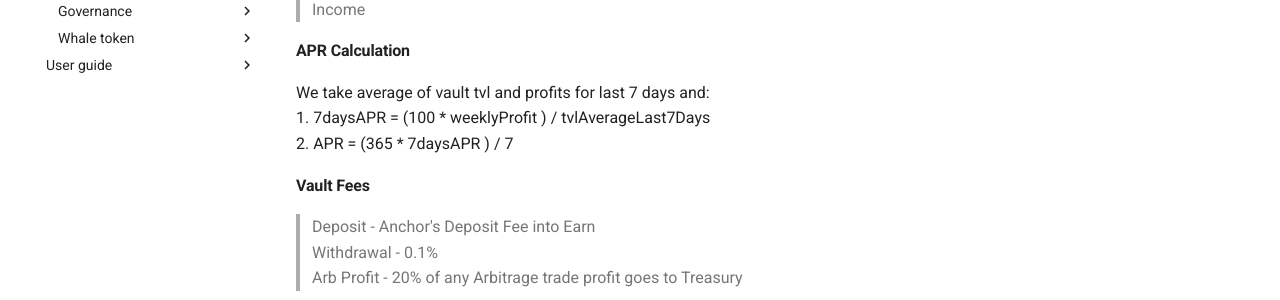
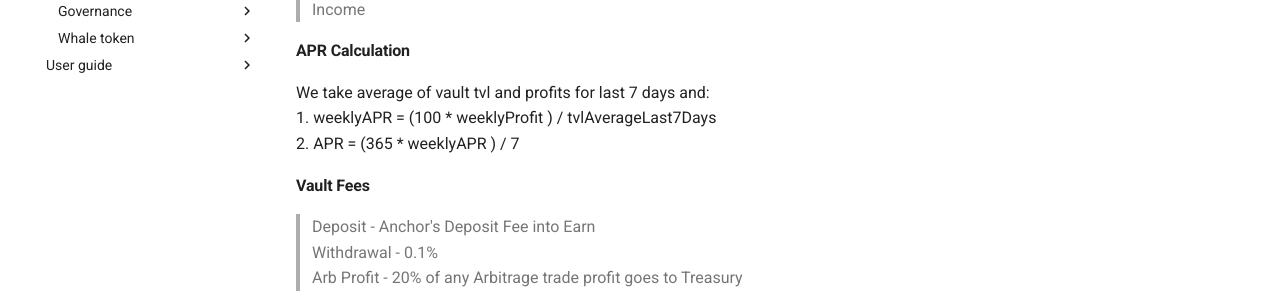
Before and after one commit to White-Whale-Defi-Platform/docs, an MkDocs documentation site: the page built from docs/protocol/Arb-Vaults/Arbitrage_Vaults.md, in a window 1280 px wide and 900 px high, scrolled down 797 px. Shown: the part 312-612 px from the top of the window. Built offline with MkDocs 1.6.1 and Material for MkDocs 9.7.7, drawn with Linux system fonts in a browser that asks for light colours; comment, search, counter and statistics services are not loaded.

Commit message:
clarity correction

```diff
--- a/docs/protocol/Arb-Vaults/Arbitrage_Vaults.md
+++ b/docs/protocol/Arb-Vaults/Arbitrage_Vaults.md
@@ -33,8 +33,8 @@ the same transaction. A detailed description is provided in [this](https://mediu
 
 #### APR Calculation
 We take average of vault tvl and profits for last 7 days and:
-1. 7daysAPR = (100 * weeklyProfit ) / tvlAverageLast7Days
-2. APR = (365 * 7daysAPR ) / 7
+1. weeklyAPR = (100 * weeklyProfit ) / tvlAverageLast7Days
+2. APR = (365 * weeklyAPR ) / 7
 
 #### Vault Fees
 
```
